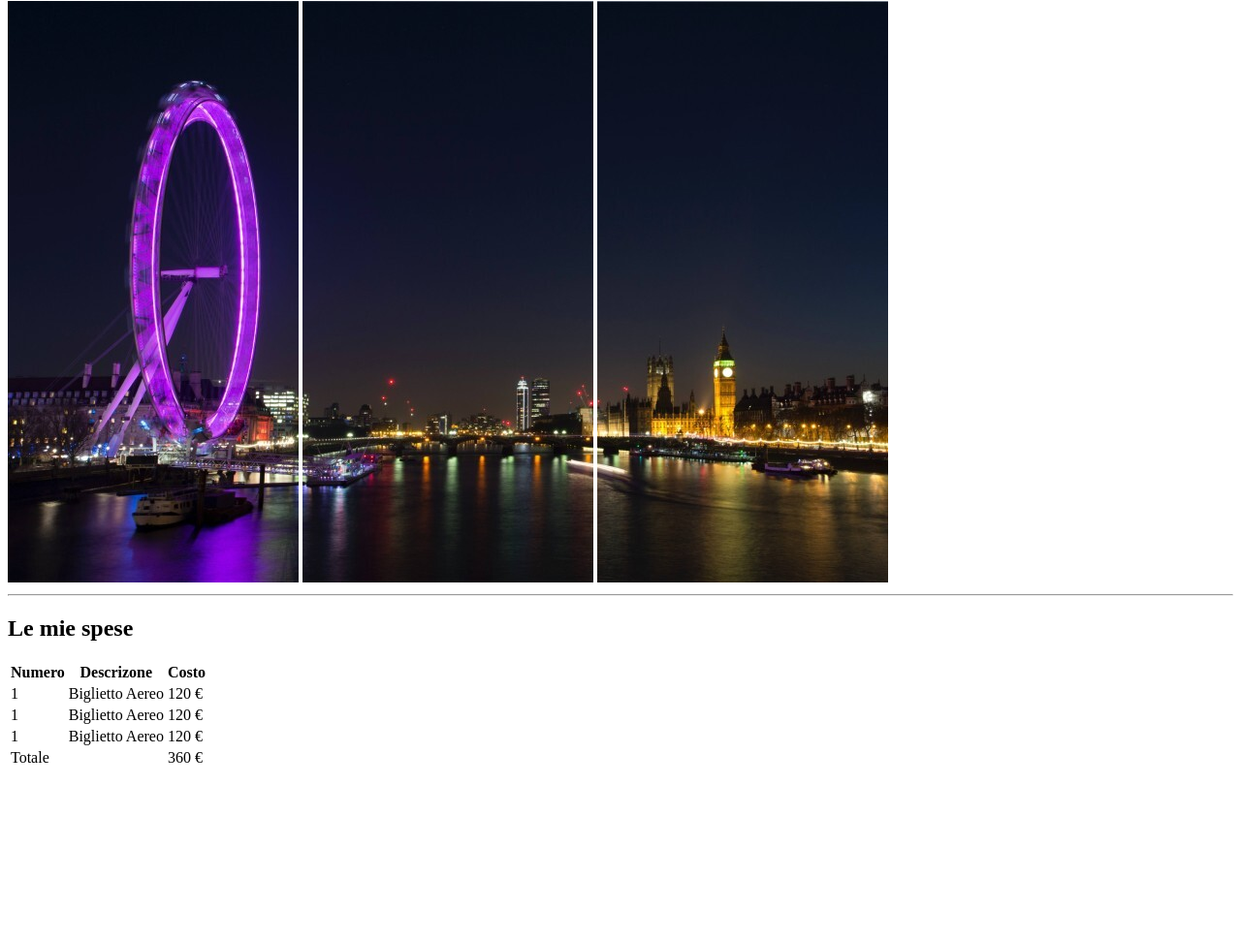
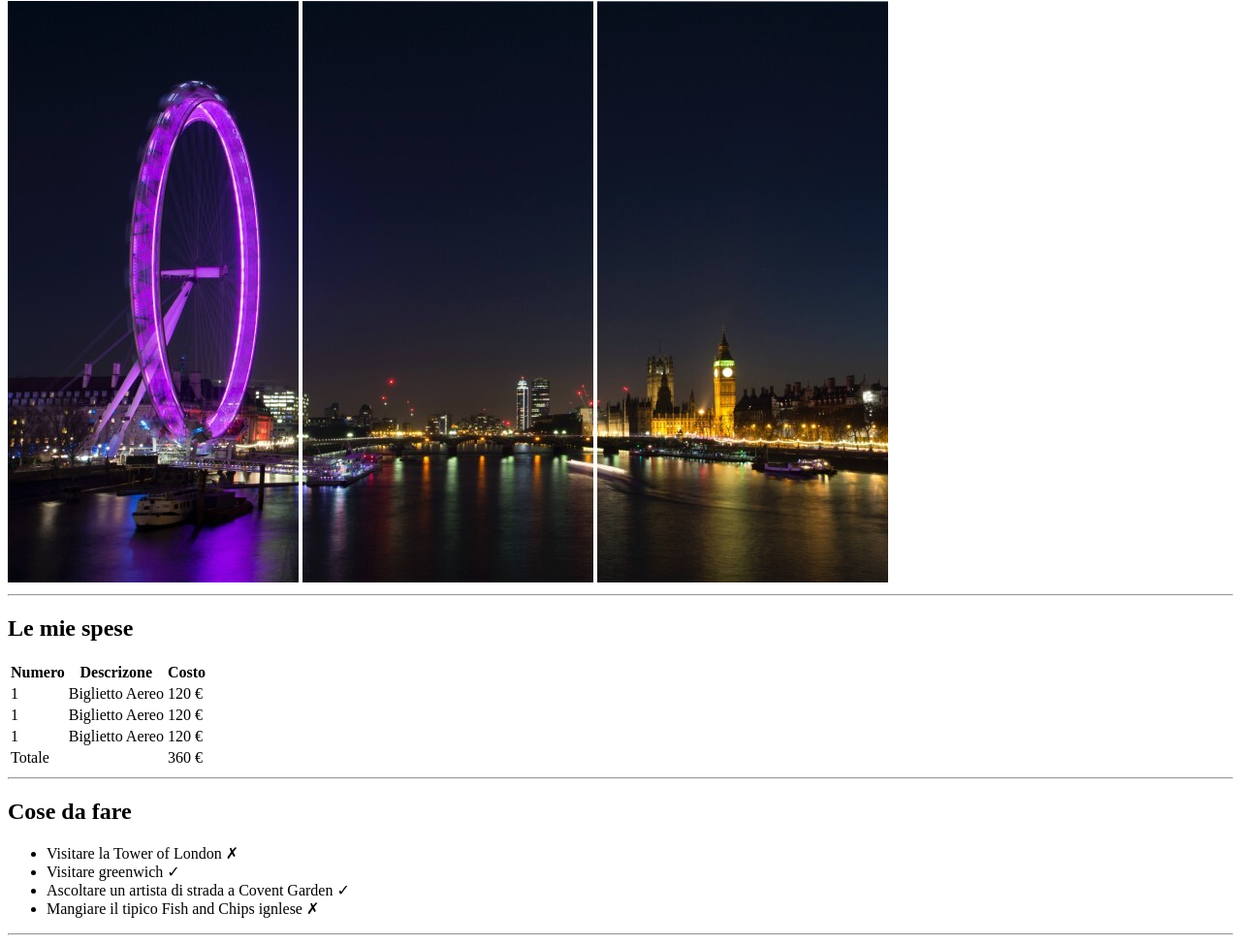
Before and after one commit to ElperdonXV/html-london-trip, a plain HTML site: page index.html in a window 1280 px wide. Shown: the part 79-1052 px from the top of the page at 97% size. Before the commit the page ends 881 px from the top, so only its background shows below. Drawn offline with Linux system fonts and the light colour scheme.

Commit message:
section 2

```diff
--- a/index.html
+++ b/index.html
@@ -21,6 +21,8 @@
 
     <!--Costruisco il corpo della pagina -->
     <main>
+
+        <!--Sezione 1-->
         <section>
             <h2>Le mie spese</h2>
             <table>
@@ -55,6 +57,24 @@
               </tbody>
             </table>
         </section>
+        <!--/Sezione 1-->
+
+        <hr>
+
+        <!--Sezione 2-->
+        <section>
+            <h2>Cose da fare</h2>
+            <ul>
+                <li>Visitare la Tower of London &#10007;</li>
+                <li>Visitare greenwich &#10003;</li>
+                <li>Ascoltare un artista di strada a Covent Garden &#10003;</li>
+                <li>Mangiare il tipico Fish and Chips ignlese &#10007;</li>
+
+            </ul>
+        </section>
+        <!--/Sezione 2-->
+
+        <hr>
     </main>
     <!--/Costruisco il corpo della pagina -->
 
```
